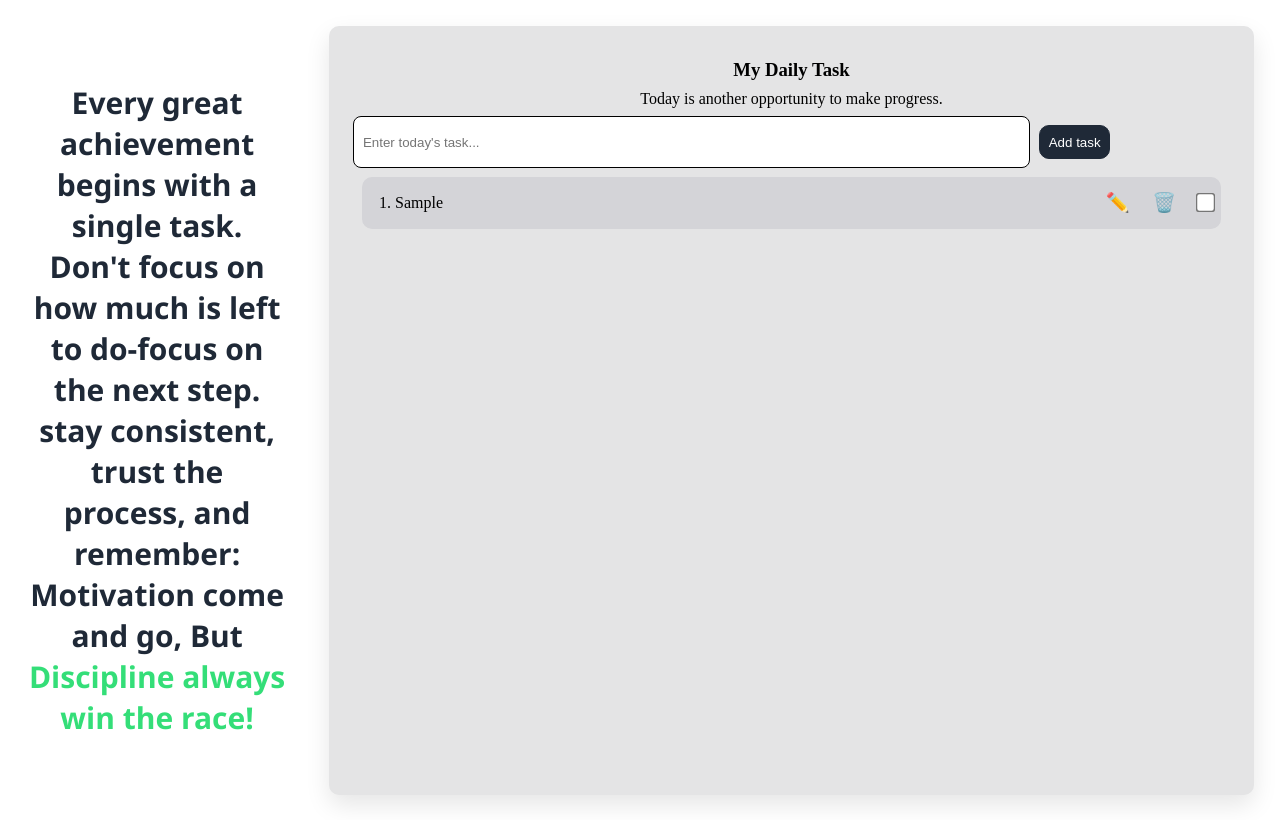
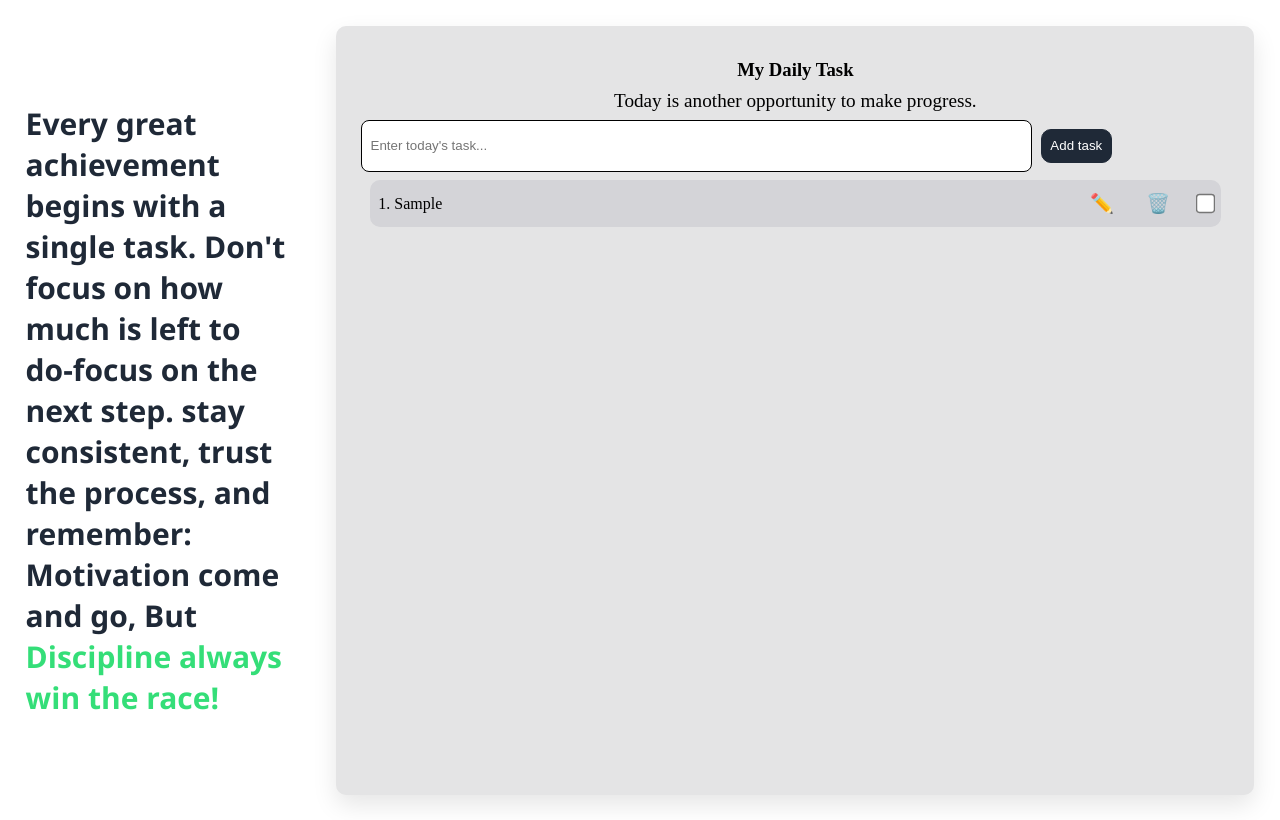
Before and after one commit to thedev2125-a11y/todoApp, a React (Vite) app: page / in a window 1280 px wide. Both pictures are taken after typing "Sample" into the empty fields and a click on the button "Add task". Built offline with nearby package versions, Linux system fonts and the light colour scheme.

Commit message:
Improve todo app with object-based state and CRUD enhancements

```diff
--- a/src/App.css
+++ b/src/App.css
@@ -3,10 +3,11 @@
   padding: 0;
 }
 .main {
-  padding: 2%;
+  margin: 2%;
   display: flex;
+  justify-content: center;
   align-items: center;
-  gap: 40px;
+  gap: 50px;
 }
 .discipline {
   color: #34de78;
@@ -32,6 +33,7 @@
   }
   .discription {
     width: 100%;
+    margin-bottom: 5%;
   }
 }
 .listbar {
@@ -47,9 +49,11 @@ h3 {
   text-align: center;
   margin: 1%;
 }
-p {
-  text-align: center;
-  margin: 1%;
+.title{
+    text-align: center;
+    margin: 1%;
+    font-size: larger;
+    font-weight: 500;
 }
 .inputtask {
   width: 75%;
@@ -77,7 +81,7 @@ button:hover {
 }
 .tasks {
   display: flex;
-  justify-content: space-around;
+  justify-content: space-between;
   align-items: center;
   padding: 1%;
   margin: 1%;
@@ -85,8 +89,9 @@ button:hover {
   background-color: #d4d4d8;
 }
 .icons {
-   margin-left: auto;
-   justify-content: space-between;
+   display: flex;
+   gap: 10px;
+   justify-content: space-around;
    padding-left: 1%;
 }
 .icons button , input[type="checkbox"] {
--- a/src/components/Home.jsx
+++ b/src/components/Home.jsx
@@ -7,7 +7,11 @@ export default function Home() {
   const [errhandle, setErrhandle] = useState("");
   const addTask = () => {
     if (task.trim() !== "") {
-      setTodos([...todos, task]);
+      setTodos([...todos, {
+        id: Date.now(),
+        text: task.trim(),
+        completed: false
+      }]);
       setTask("");
     } else {
       setErrhandle("Please enter a task.");
@@ -19,7 +23,7 @@ export default function Home() {
     }
   };
   const editTask = (index) => {
-    const newTask = prompt("Edit the task:", todos[index]);
+    const newTask = prompt("Edit the task:", todos[index].text);
     if(newTask === null) {
       return;
     }
@@ -29,7 +33,7 @@ export default function Home() {
     }
     if (newTask !== null) {
       const updatedTodos = [...todos];
-      updatedTodos[index] = newTask.trim();
+      updatedTodos[index] = { ...updatedTodos[index], text: newTask.trim() };
       setTodos(updatedTodos);
     }
   };
@@ -46,7 +50,7 @@ export default function Home() {
       <div className="listbar">
         <div className="card">
           <h3>My Daily Task</h3>
-          <p>Today is another opportunity to make progress.</p>
+          <p className="title">Today is another opportunity to make progress.</p>
           <input
             className="inputtask"
             type="text"
@@ -64,9 +68,9 @@ export default function Home() {
           <div>
             {/* display the list of tasks here */}
             {todos.map((todo, index) => (
-              <div className="tasks" key={index}>
+              <div className="tasks" key={todo.id}>
                 <p>
-                  <span>{index + 1}.</span> {todo}{" "}
+                  <span>{index + 1}.</span> {todo.text}{" "}
                 </p>{" "}
                 <span className="icons">
                   <button onClick={() => editTask(index)}>✏️</button>
```
